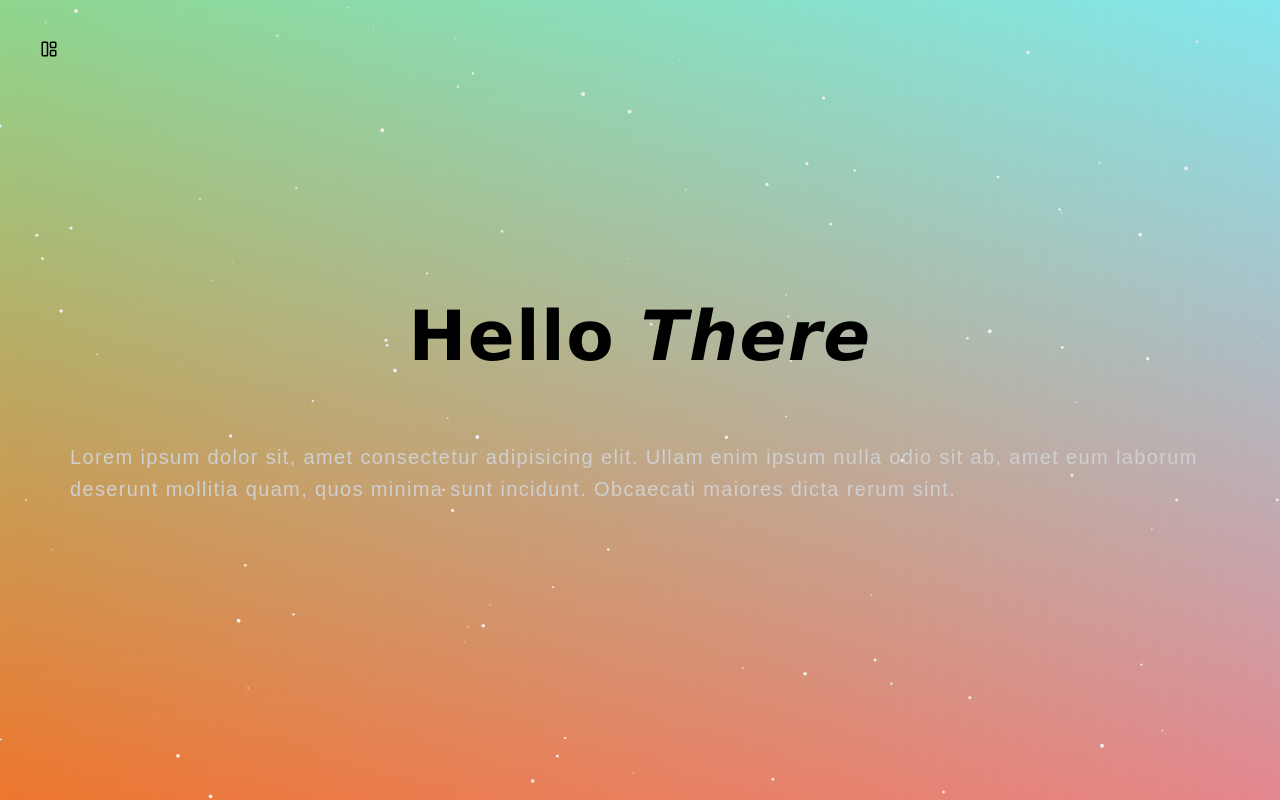
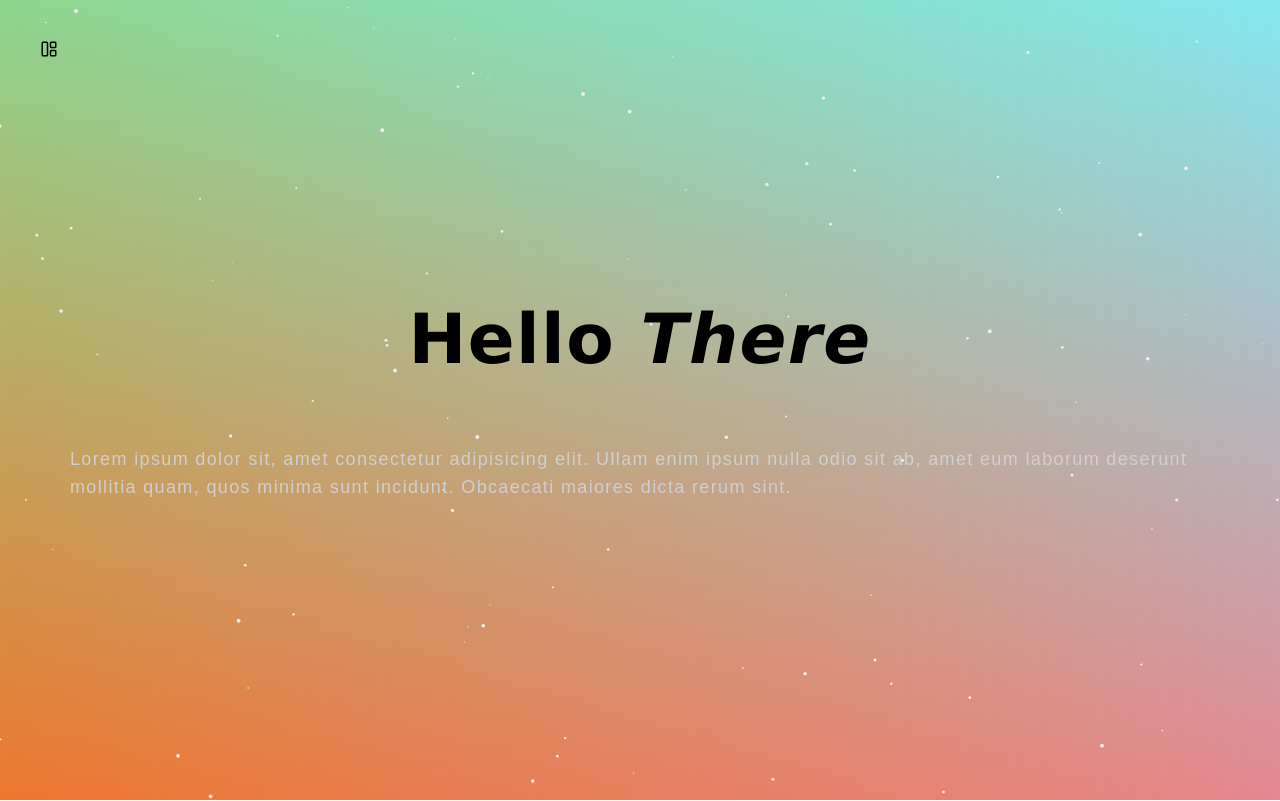
Before and after one commit to plake492/gradient-generator, a React (Vite) app: page / in a window 1280 px wide. Shown: the top 801 px of the page. Built offline with nearby package versions, Linux system fonts and the light colour scheme.

Commit message:
Update font sizes

```diff
--- a/src/components/ControlPanelSelectList.tsx
+++ b/src/components/ControlPanelSelectList.tsx
@@ -28,16 +28,16 @@ export default function ControlPanelSelectList({
     <div className={bem("slider-wrapper", "--child", "mb-md")}>
       <div className={bem("select-type-wrapper")}>
         {!widthSmall ? (
-          <div className={bem("select-type-label")}>{label}</div>
+          <p className={bem("select-type-label")}>{label}</p>
         ) : null}
         {list.map((item) => (
-          <div
+          <p
             key={item.value}
             onClick={() => handleSelect(item.value)}
             className={bem("select-type", [value === item.value, "active"])}
           >
             {item.label}
-          </div>
+          </p>
         ))}
       </div>
     </div>
--- a/src/scss/abstract/_maps.scss
+++ b/src/scss/abstract/_maps.scss
@@ -26,6 +26,7 @@ $spacers: (
 );
 
 $breakpoints: (
+    xs: 0,
     sm: $screen-sm-min,
     md: $screen-md-min,
     lg: $screen-lg-min,
@@ -38,26 +39,26 @@ $breakpoints: (
 // **************************************************
 
 $font-xs-sizes: (
-    md: rem(14),
-    lg: rem($base-font-size),
+    xs: rem(14),
+    // lg: rem($base-font-size),
 );
 
 $font-sm-sizes: (
-    sm: rem(14),
+    // xs: rem(14),
     md: rem($base-font-size),
-    xl: if($font-increase-on-xl, rem(18), rem($base-font-size)),
+    // xl: if($font-increase-on-xl, rem(18), rem($base-font-size)),
 );
 
 $font-base-sizes: (
-    sm: rem($base-font-size),
+    // xs: rem($base-font-size),
     md: rem(18),
-    xl: if($font-increase-on-xl, rem(20), rem(18)),
+    // xl: if($font-increase-on-xl, rem(20), rem(18)),
 );
 
 $font-lg-sizes: (
-    sm: rem(18),
+    // xs: rem(18),
     md: rem(20),
-    xl: if($font-increase-on-xl, rem(22), rem(20)),
+    // xl: if($font-increase-on-xl, rem(22), rem(20)),
 );
 
 $font-weights: (
```
